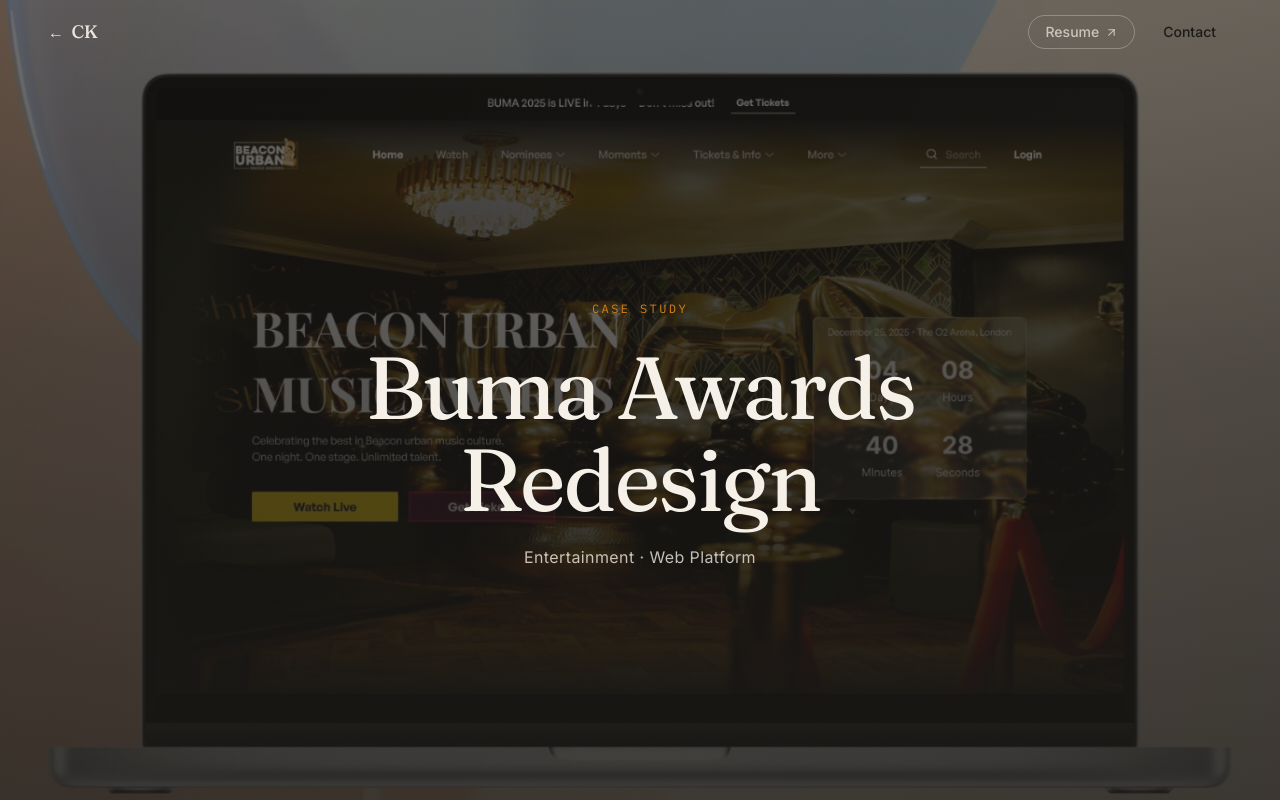
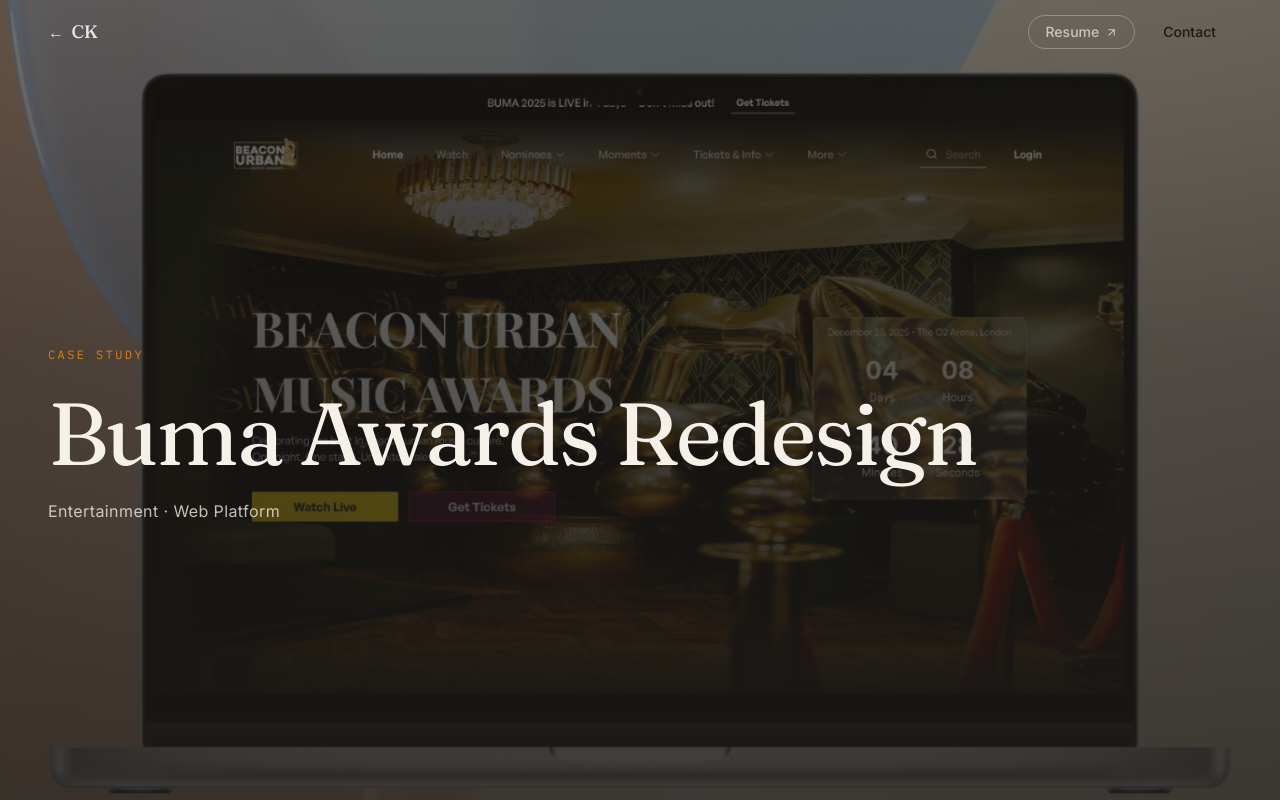
Before and after one commit to CodeWithFin/carol-kaeke-portfolio, a React (Vite) app: page /case-study/buma-awards in a window 1280 px wide. Shown: the top 800 px of the page. Built offline with nearby package versions, Linux system fonts and the light colour scheme.

Commit message:
Left-align case study hero text.
Co-authored-by: Cursor <cursoragent@cursor.com>

```diff
--- a/src/app/components/CaseStudyHero.tsx
+++ b/src/app/components/CaseStudyHero.tsx
@@ -12,7 +12,7 @@ export function CaseStudyHero({
   accent?: string;
 }) {
   return (
-    <section className="relative min-h-[85vh] lg:min-h-screen flex items-center justify-center overflow-hidden">
+    <section className="relative min-h-[85vh] lg:min-h-screen flex items-center overflow-hidden">
       <div className="absolute inset-0">
         <img
           src={image}
@@ -36,7 +36,7 @@ export function CaseStudyHero({
         />
       </div>
 
-      <div className="relative z-10 px-6 text-center max-w-4xl mx-auto pt-16">
+      <div className="relative z-10 w-full px-6 lg:px-12 max-w-7xl mx-auto text-left pt-16">
         <FadeUp>
           <span
             className="inline-block text-xs tracking-[0.2em] uppercase mb-6"
```
